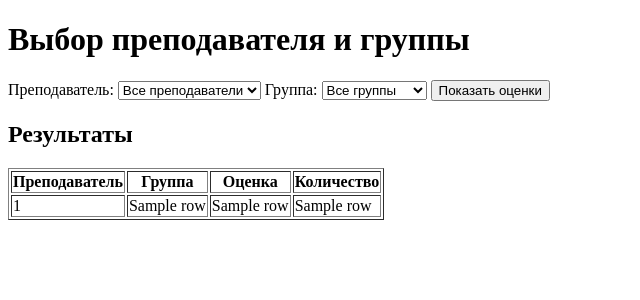
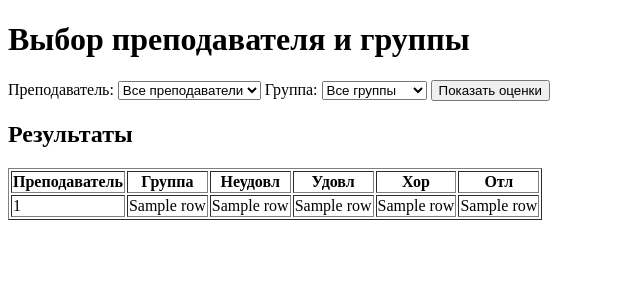
Before and after one commit to RinaHep/githttps---github.com-RinaHep-git, a Flask app: template templates/index.html in a window 1280 px wide. Shown: the top 300 px of the page, without its empty margins (0-640 px from the left). Run offline with Flask 3, Linux system fonts and the light colour scheme; the template is opened without the code that fills it: most values are stand-ins (such as "Sample title", 1, 10 or a date in 2020); some libraries are stand-ins or nearby versions.

```diff
--- a/app.py
+++ b/app.py
@@ -43,22 +43,36 @@ def index():
 
         # Собираем основной запрос с условиями
         query = """
-            SELECT
-                t.full_name,
-                g.group_name,
-                fg.grade,
-                COUNT(*) AS grade_count
-            FROM final_grades fg
-            JOIN students s ON fg.student_id = s.student_id
-            JOIN groups g ON s.group_id = g.group_id
-            JOIN teachers t ON fg.teacher_id = t.teacher_id
-        """
+        SELECT
+            t.full_name,
+            g.group_name,
+            SUM(CASE
+                    WHEN (CASE WHEN fg.grade ~ '^\d+$' THEN fg.grade::INTEGER ELSE NULL END) BETWEEN 1 AND 59 THEN 1
+                    ELSE 0
+                END) AS неудовл,
+            SUM(CASE
+                    WHEN (CASE WHEN fg.grade ~ '^\d+$' THEN fg.grade::INTEGER ELSE NULL END) BETWEEN 60 AND 74 THEN 1
+                    ELSE 0
+                END) AS удовл,
+            SUM(CASE
+                    WHEN (CASE WHEN fg.grade ~ '^\d+$' THEN fg.grade::INTEGER ELSE NULL END) BETWEEN 75 AND 84 THEN 1
+                    ELSE 0
+                END) AS хор,
+            SUM(CASE
+                    WHEN (CASE WHEN fg.grade ~ '^\d+$' THEN fg.grade::INTEGER ELSE NULL END) BETWEEN 85 AND 100 THEN 1
+                    ELSE 0
+                END) AS отл
+        FROM final_grades fg
+        JOIN students s ON fg.student_id = s.student_id
+        JOIN groups g ON s.group_id = g.group_id
+        JOIN teachers t ON fg.teacher_id = t.teacher_id
+    """
 
         # Добавляем условия фильтрации, если они есть
         if query_conditions:
             query += ' WHERE ' + ' AND '.join(query_conditions)
 
-        query += ' GROUP BY t.full_name, g.group_name, fg.grade ORDER BY fg.grade'
+        query += ' GROUP BY t.full_name, g.group_name ORDER BY g.group_name'
 
         # Выполняем запрос с динамическими параметрами
         cur.execute(query, tuple(query_params))
--- a/templates/index.html
+++ b/templates/index.html
@@ -32,8 +32,10 @@
             <tr>
                 <th>Преподаватель</th>
                 <th>Группа</th>
-                <th>Оценка</th>
-                <th>Количество</th>
+                <th>Неудовл</th>
+                <th>Удовл</th>
+                <th>Хор</th>
+                <th>Отл</th>
             </tr>
             {% for row in results %}
             <tr>
@@ -41,6 +43,8 @@
                 <td>{{ row[1] }}</td>
                 <td>{{ row[2] }}</td>
                 <td>{{ row[3] }}</td>
+                <td>{{ row[4] }}</td>
+                <td>{{ row[5] }}</td>
             </tr>
             {% endfor %}
         </table>
```
